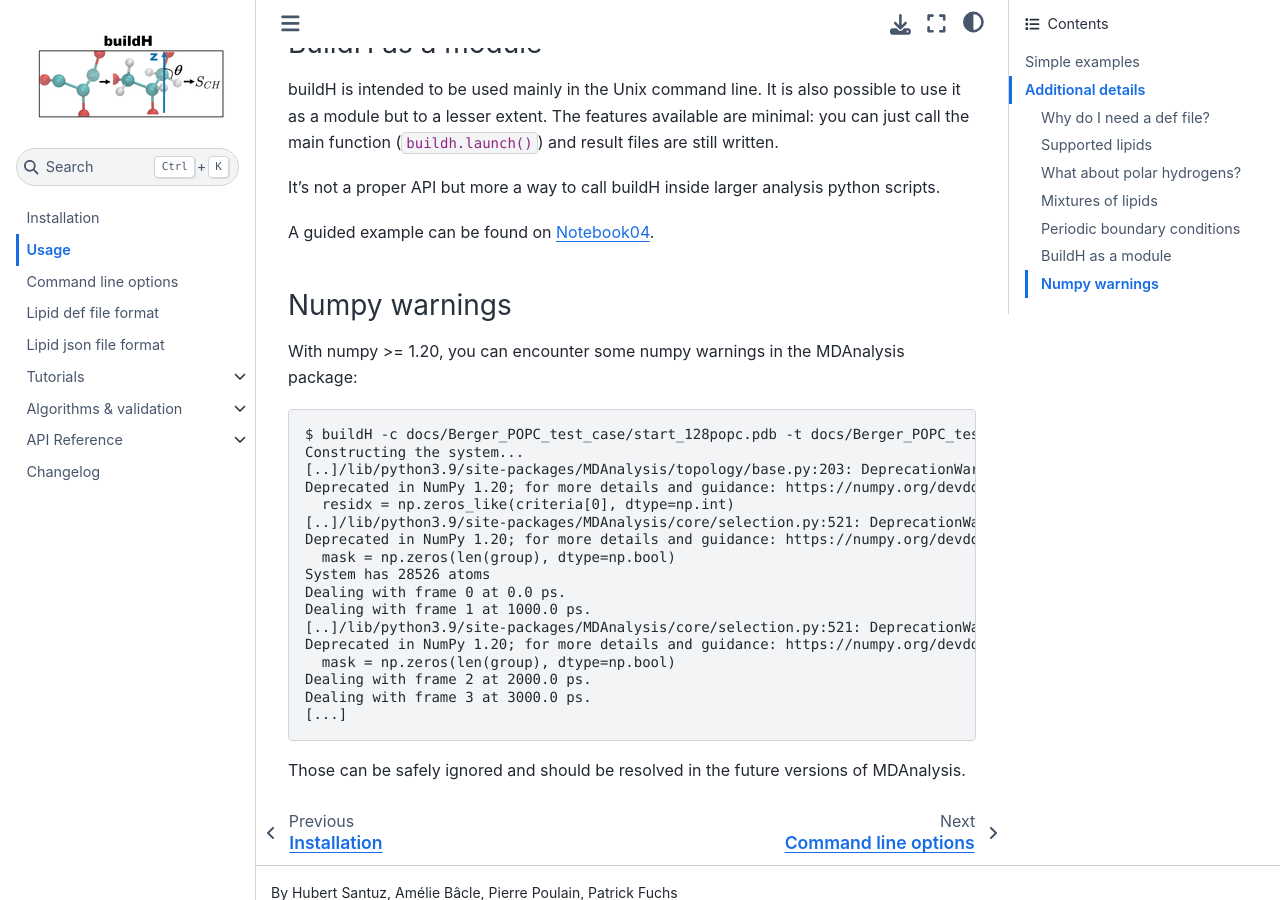
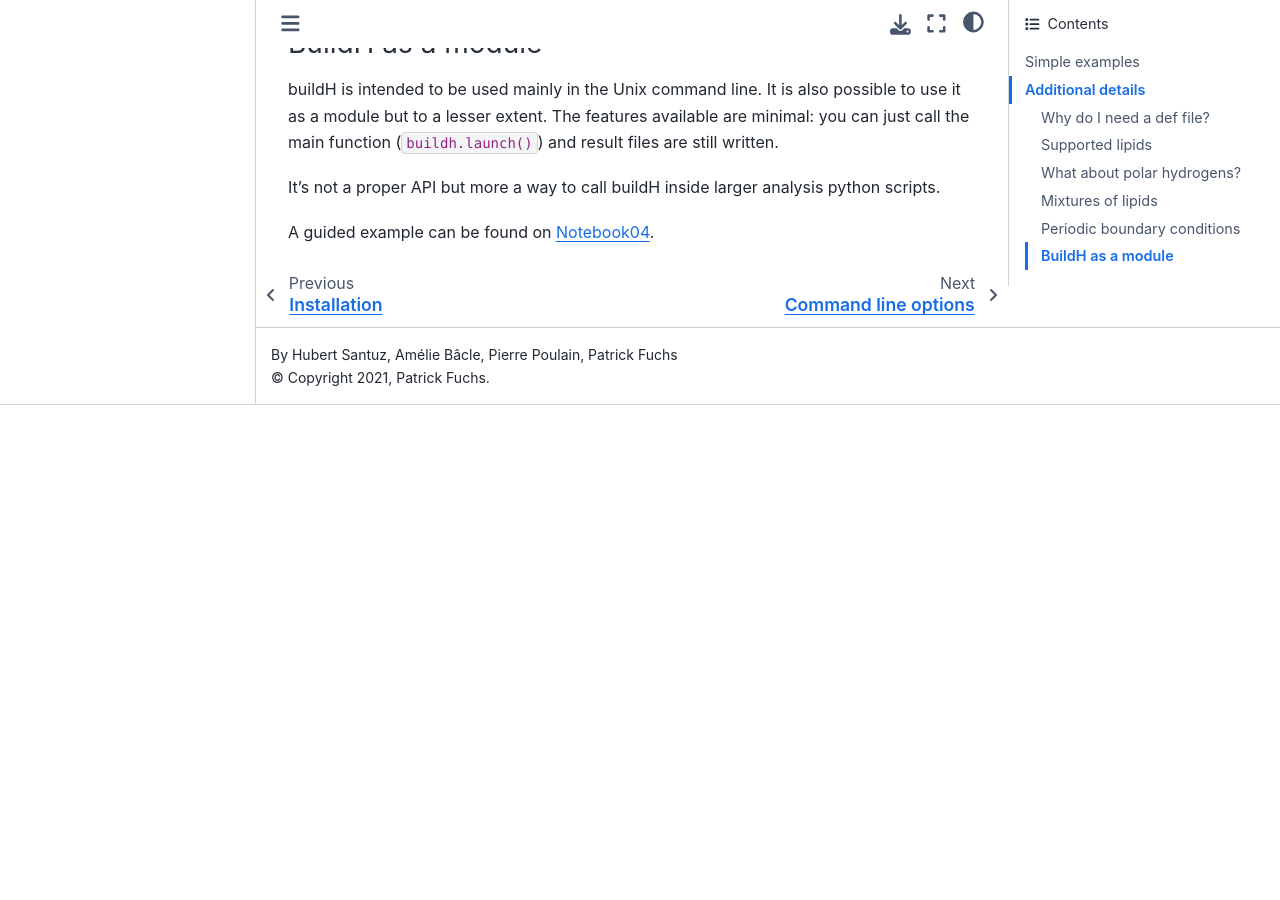
Before and after one commit to patrickfuchs/buildH, a Sphinx documentation site: the page built from docs/usage.md, in a window 1280 px wide and 900 px high, scrolled down 4504 px. Built offline with Sphinx 7.4.7 and the Sphinx Book theme 1.1.4, drawn with Linux system fonts in a browser that asks for light colours; after the commit the page ends 4909 px from its top, so only the background shows below that.

Commit message:
Remove section on Numpy warnings

````diff
--- a/docs/usage.md
+++ b/docs/usage.md
@@ -141,30 +141,3 @@ The features available are minimal: you can just call the main function (`buildh
 It's not a proper API but more a way to call buildH inside larger analysis python scripts.
 
 A guided example can be found on [Notebook04](notebooks/Notebook_04_library.ipynb).
-
-
-### Numpy warnings
-
-With numpy >= 1.20, you can encounter some numpy warnings in the MDAnalysis package:
-
-```
-$ buildH -c docs/Berger_POPC_test_case/start_128popc.pdb -t docs/Berger_POPC_test_case/popc0-25ns_dt1000.xtc -d docs/Berger_POPC_test_case/order_parameter_definitions_MODEL_Berger_POPC.def -l Berger_POPC
-Constructing the system...
-[..]/lib/python3.9/site-packages/MDAnalysis/topology/base.py:203: DeprecationWarning: `np.int` is a deprecated alias for the builtin `int`. To silence this warning, use `int` by itself. Doing this will not modify any behavior and is safe. When replacing `np.int`, you may wish to use e.g. `np.int64` or `np.int32` to specify the precision. If you wish to review your current use, check the release note link for additional information.
-Deprecated in NumPy 1.20; for more details and guidance: https://numpy.org/devdocs/release/1.20.0-notes.html#deprecations
-  residx = np.zeros_like(criteria[0], dtype=np.int)
-[..]/lib/python3.9/site-packages/MDAnalysis/core/selection.py:521: DeprecationWarning: `np.bool` is a deprecated alias for the builtin `bool`. To silence this warning, use `bool` by itself. Doing this will not modify any behavior and is safe. If you specifically wanted the numpy scalar type, use `np.bool_` here.
-Deprecated in NumPy 1.20; for more details and guidance: https://numpy.org/devdocs/release/1.20.0-notes.html#deprecations
-  mask = np.zeros(len(group), dtype=np.bool)
-System has 28526 atoms
-Dealing with frame 0 at 0.0 ps.
-Dealing with frame 1 at 1000.0 ps.
-[..]/lib/python3.9/site-packages/MDAnalysis/core/selection.py:521: DeprecationWarning: `np.bool` is a deprecated alias for the builtin `bool`. To silence this warning, use `bool` by itself. Doing this will not modify any behavior and is safe. If you specifically wanted the numpy scalar type, use `np.bool_` here.
-Deprecated in NumPy 1.20; for more details and guidance: https://numpy.org/devdocs/release/1.20.0-notes.html#deprecations
-  mask = np.zeros(len(group), dtype=np.bool)
-Dealing with frame 2 at 2000.0 ps.
-Dealing with frame 3 at 3000.0 ps.
-[...]
-```
-
-Those can be safely ignored and should be resolved in the future versions of MDAnalysis.
````
